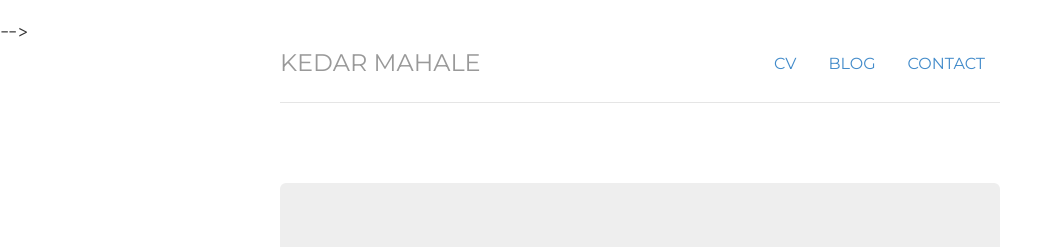
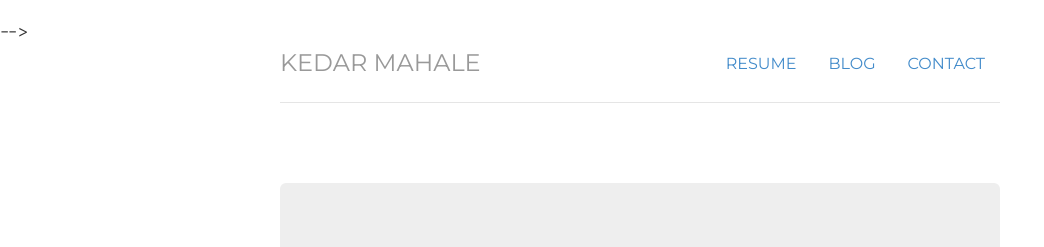
Before and after one commit to kedarmahale/kedarmahale.github.io, a Jekyll site: the page built from index.html, in a window 1280 px wide. Shown: the top 247 px of the page, without its empty margins (0-1044 px from the left). Built offline with Jekyll 4.4.1, drawn with Linux system fonts in a browser that asks for light colours.

Commit message:
Update header.html

```diff
--- a/_includes/header.html
+++ b/_includes/header.html
@@ -1,6 +1,6 @@
 <div class="header">
 	<ul class="nav nav-pills pull-right">
-		<li class="{{ page.cv }}"><a href="/cv" title="CV">CV</a></li>
+		<li class="{{ page.cv }}"><a href="/cv" title="Resume">Resume</a></li>
 		<!-- <li class="{{ page.projects }}"><a href="/projects" title="Projects">Projects</a></li> -->
 		<li class="{{ page.post }}"><a href="/" title="Notes">Blog</a></li>
 		<li class="{{ page.contact }}"><a href="/contact" title="Contact">Contact</a></li>
```
